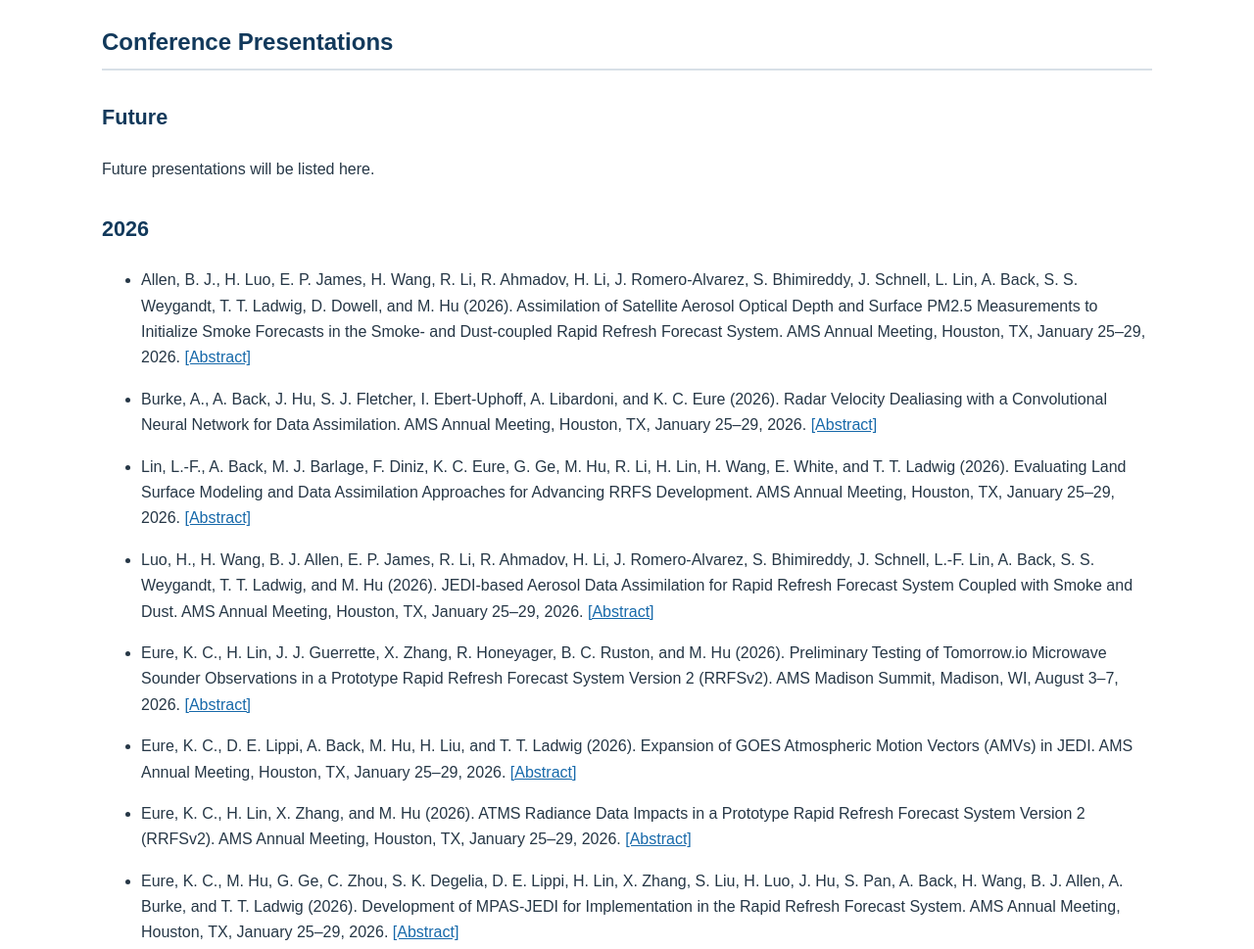
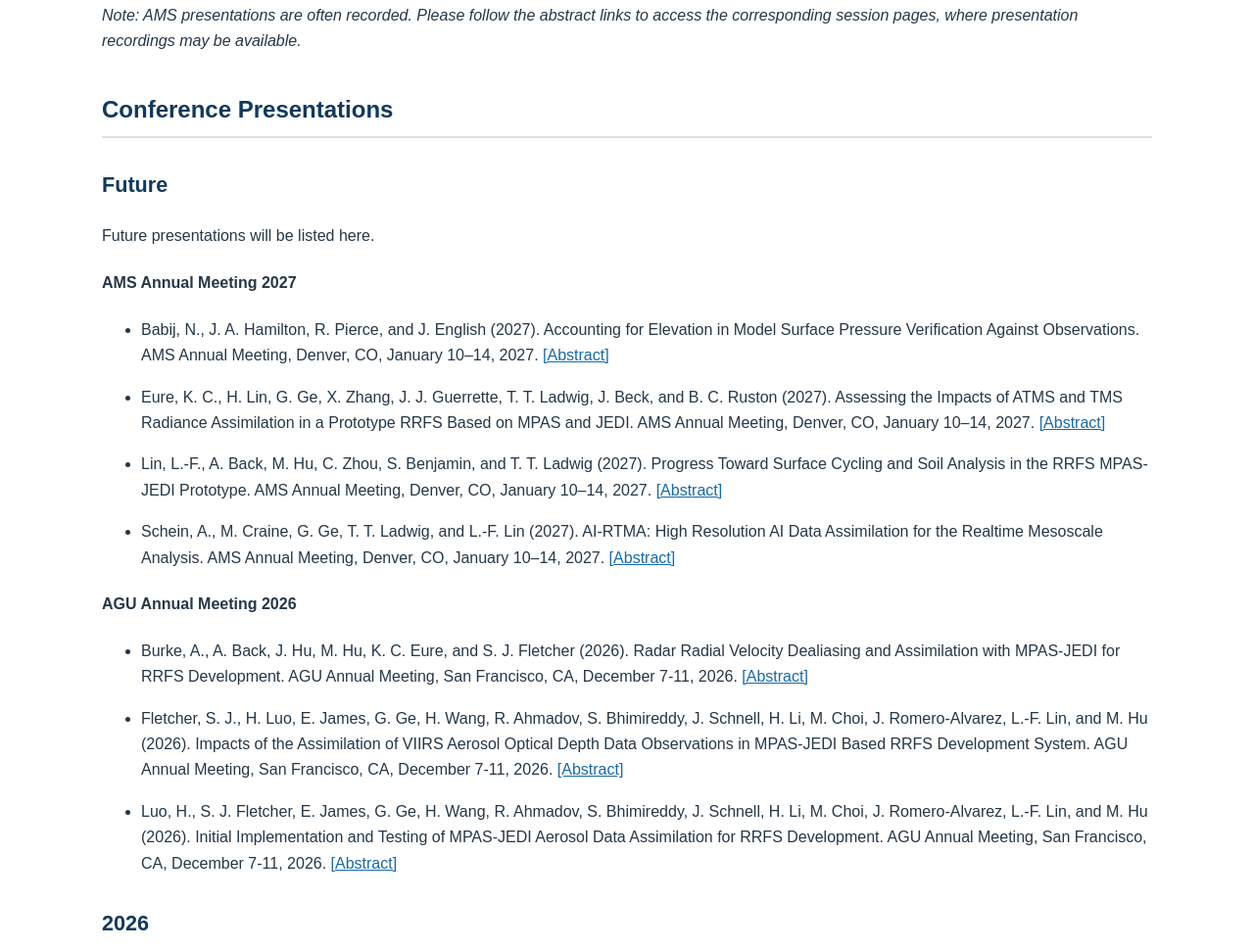
Before and after one commit to cira-boulder/da, a plain HTML site: page publications.html in a window 1280 px wide. Shown: the part 412-1381 px from the top of the page at 98% size. Drawn offline with Linux system fonts and the light colour scheme.

Commit message:
Update conference presentations for AGU 2026 and AMS 2027

```diff
--- a/publications.html
+++ b/publications.html
@@ -5,11 +5,37 @@
 
 <p><em>Note: Only presentations/publications with a lead author supported by CIRA-Boulder Data Assimilation projects are listed.</em></p>
 
+<p><em>Note: AMS presentations are often recorded. Please follow the abstract links to access the corresponding session pages, where presentation recordings may be available.</em></p>
+
 <h2 id="conference" class="section-title">Conference Presentations</h2>
 
 
 <!-- Conference Presentations: Future -->
 <h3 class="year">Future</h3><p>Future presentations will be listed here.</p>
+
+<h4>AMS Annual Meeting 2027</h4>
+<ul class="pubs">
+
+<li>Babij, N., J. A. Hamilton, R. Pierce, and J. English (2027). Accounting for Elevation in Model Surface Pressure Verification Against Observations. AMS Annual Meeting, Denver, CO, January 10–14, 2027. <a href="https://ams.confex.com/ams/107ANNUAL/meetingapp.cgi/Paper/494008">[Abstract]</a></li>
+
+<li>Eure, K. C., H. Lin, G. Ge, X. Zhang, J. J. Guerrette, T. T. Ladwig, J. Beck, and B. C. Ruston (2027). Assessing the Impacts of ATMS and TMS Radiance Assimilation in a Prototype RRFS Based on MPAS and JEDI. AMS Annual Meeting, Denver, CO, January 10–14, 2027. <a href="https://ams.confex.com/ams/107ANNUAL/meetingapp.cgi/Paper/496392">[Abstract]</a></li>
+
+<li>Lin, L.-F., A. Back, M. Hu, C. Zhou, S. Benjamin, and T. T. Ladwig (2027). Progress Toward Surface Cycling and Soil Analysis in the RRFS MPAS-JEDI Prototype. AMS Annual Meeting, Denver, CO, January 10–14, 2027. <a href="https://ams.confex.com/ams/107ANNUAL/meetingapp.cgi/Paper/489380">[Abstract]</a></li>
+
+<li>Schein, A., M. Craine, G. Ge, T. T. Ladwig, and L.-F. Lin (2027). AI-RTMA: High Resolution AI Data Assimilation for the Realtime Mesoscale Analysis. AMS Annual Meeting, Denver, CO, January 10–14, 2027. <a href="https://ams.confex.com/ams/107ANNUAL/meetingapp.cgi/Paper/488393">[Abstract]</a></li>
+</ul>
+
+
+<h4>AGU Annual Meeting 2026</h4>
+<ul class="pubs">
+<li>Burke, A., A. Back, J. Hu, M. Hu, K. C. Eure, and S. J. Fletcher (2026). Radar Radial Velocity Dealiasing and Assimilation with MPAS-JEDI for RRFS Development. AGU Annual Meeting, San Francisco, CA, December 7-11, 2026. <a href="https://studio.m-anage.com/agu/agu26/meetingapp.cgi/Paper/2093086">[Abstract]</a></li>
+
+<li>Fletcher, S. J., H. Luo, E. James, G. Ge, H. Wang, R. Ahmadov, S. Bhimireddy, J. Schnell, H. Li, M. Choi, J. Romero-Alvarez, L.-F. Lin, and M. Hu (2026). Impacts of the Assimilation of VIIRS Aerosol Optical Depth Data Observations in MPAS-JEDI Based RRFS Development System. AGU Annual Meeting, San Francisco, CA, December 7-11, 2026. <a href="https://studio.m-anage.com/agu/agu26/meetingapp.cgi/Paper/2082016">[Abstract]</a></li>
+
+<li>Luo, H., S. J. Fletcher, E. James, G. Ge, H. Wang, R. Ahmadov, S. Bhimireddy, J. Schnell, H. Li, M. Choi, J. Romero-Alvarez, L.-F. Lin, and M. Hu (2026). Initial Implementation and Testing of MPAS-JEDI Aerosol Data Assimilation for RRFS Development. AGU Annual Meeting, San Francisco, CA, December 7-11, 2026. <a href="https://studio.m-anage.com/agu/agu26/meetingapp.cgi/Paper/2077227">[Abstract]</a></li>
+
+</ul>
+
 
 <!-- Conference Presentations: 2026 -->
 <h3 class="year">2026</h3>
@@ -17,14 +43,22 @@
 <ul class="pubs">
 
 <li>Allen, B. J., H. Luo, E. P. James, H. Wang, R. Li, R. Ahmadov, H. Li, J. Romero-Alvarez, S. Bhimireddy, J. Schnell, L. Lin, A. Back, S. S. Weygandt, T. T. Ladwig, D. Dowell, and M. Hu (2026). Assimilation of Satellite Aerosol Optical Depth and Surface PM2.5 Measurements to Initialize Smoke Forecasts in the Smoke- and Dust-coupled Rapid Refresh Forecast System. AMS Annual Meeting, Houston, TX, January 25–29, 2026. <a href="https://ams.confex.com/ams/106ANNUAL/meetingapp.cgi/Paper/478094">[Abstract]</a></li>
+
 <li>Burke, A., A. Back, J. Hu, S. J. Fletcher, I. Ebert-Uphoff, A. Libardoni, and K. C. Eure (2026). Radar Velocity Dealiasing with a Convolutional Neural Network for Data Assimilation. AMS Annual Meeting, Houston, TX, January 25–29, 2026. <a href="https://ams.confex.com/ams/106ANNUAL/meetingapp.cgi/Paper/476490">[Abstract]</a></li>
+
 <li>Lin, L.-F., A. Back, M. J. Barlage, F. Diniz, K. C. Eure, G. Ge, M. Hu, R. Li, H. Lin, H. Wang, E. White, and T. T. Ladwig (2026). Evaluating Land Surface Modeling and Data Assimilation Approaches for Advancing RRFS Development. AMS Annual Meeting, Houston, TX, January 25–29, 2026. <a href="https://ams.confex.com/ams/106ANNUAL/meetingapp.cgi/Paper/467287">[Abstract]</a></li>
+
 <li>Luo, H., H. Wang, B. J. Allen, E. P. James, R. Li, R. Ahmadov, H. Li, J. Romero-Alvarez, S. Bhimireddy, J. Schnell, L.-F. Lin, A. Back, S. S. Weygandt, T. T. Ladwig, and M. Hu (2026). JEDI-based Aerosol Data Assimilation for Rapid Refresh Forecast System Coupled with Smoke and Dust. AMS Annual Meeting, Houston, TX, January 25–29, 2026. <a href="https://ams.confex.com/ams/106ANNUAL/meetingapp.cgi/Paper/472554">[Abstract]</a></li>
+
 <li>Eure, K. C., H. Lin, J. J. Guerrette, X. Zhang, R. Honeyager, B. C. Ruston, and M. Hu (2026). Preliminary Testing of Tomorrow.io Microwave Sounder Observations in a Prototype Rapid Refresh Forecast System Version 2 (RRFSv2). AMS Madison Summit, Madison, WI, August 3–7, 2026. <a href="https://ams.confex.com/ams/2026Summit/meetingapp.cgi/Paper/483978">[Abstract]</a></li>
 <li>Eure, K. C., D. E. Lippi, A. Back, M. Hu, H. Liu, and T. T. Ladwig (2026). Expansion of GOES Atmospheric Motion Vectors (AMVs) in JEDI. AMS Annual Meeting, Houston, TX, January 25–29, 2026. <a href="https://ams.confex.com/ams/106ANNUAL/meetingapp.cgi/Paper/471886">[Abstract]</a></li>
+
 <li>Eure, K. C., H. Lin, X. Zhang, and M. Hu (2026). ATMS Radiance Data Impacts in a Prototype Rapid Refresh Forecast System Version 2 (RRFSv2). AMS Annual Meeting, Houston, TX, January 25–29, 2026. <a href="https://ams.confex.com/ams/106ANNUAL/meetingapp.cgi/Paper/471870">[Abstract]</a></li>
+
 <li>Eure, K. C., M. Hu, G. Ge, C. Zhou, S. K. Degelia, D. E. Lippi, H. Lin, X. Zhang, S. Liu, H. Luo, J. Hu, S. Pan, A. Back, H. Wang, B. J. Allen, A. Burke, and T. T. Ladwig (2026). Development of MPAS-JEDI for Implementation in the Rapid Refresh Forecast System. AMS Annual Meeting, Houston, TX, January 25–29, 2026. <a href="https://ams.confex.com/ams/106ANNUAL/meetingapp.cgi/Paper/477698">[Abstract]</a></li>
+
 <li>Schumacher, P. N., E. P. James, and A. Back (2026). Examination of HRRR Forecast Performance During Extreme Precipitation Events. AMS Annual Meeting, Houston, TX, January 25–29, 2026. <a href="https://ams.confex.com/ams/106ANNUAL/meetingapp.cgi/Paper/471788">[Abstract]</a></li>
+
 <li>Schein, A., L.-F. Lin, G. Ge, S. J. Fletcher, I. Ebert-Uphoff, A. G. Libardoni, T. T. Ladwig, A. M. Gibbs, and I. McGinnis (2026). Spatially Downscaling Operational Weather Data Using a Custom UNet-Based Convolutional Neural Network. AMS Annual Meeting, Houston, TX, January 25–29, 2026. <a href="https://ams.confex.com/ams/106ANNUAL/meetingapp.cgi/Paper/467372">[Abstract]</a></li>
 
 </ul>
@@ -34,8 +68,18 @@
 <ul class="pubs">
 
 <li>Lin, L.-F., F. Diniz, H. Lin, G. Ge, A. Back, H. Wang, and S. S. Weygandt (2025). Preliminary Results Assessing Observation Impact Within RRFS Using an Observation-Space Metric. AMS Annual Meeting, New Orleans, LA, January 12–16, 2025. <a href="https://ams.confex.com/ams/105ANNUAL/meetingapp.cgi/Paper/448457">[Abstract]</a></li>
+
 <li>Luo, H., H. Wang, R. Ahmadov, B. Allen, R. Li, A. Back, H. Li, J. Romero-Alvarez, S. Bhimireddy, J. Schnell, E. P. James, L.-F. Lin, S. S. Weygandt, and M. Hu (2025). Assimilation of Surface PM2.5 Observations in Rapid Refresh Forecast System-Smoke/Dust. AMS Annual Meeting, New Orleans, LA, January 12–16, 2025. <a href="https://ams.confex.com/ams/105ANNUAL/meetingapp.cgi/Paper/451548">[Abstract]</a></li>
+
 <li>Allen, B., H. Wang, A. Back, R. Li, H. Luo, R. Ahmadov, H. Li, J. Romero-Alvarez, S. Bhimireddy, J. Schnell, E. P. James, L.-F. Lin, M. Hu, S. S. Weygandt, and J. Barre (2025). Development of JEDI-Based Satellite Aerosol Optical Depth Assimilation for the RRFS Smoke and Dust Model. AMS Annual Meeting, New Orleans, LA, January 12–16, 2025. <a href="https://ams.confex.com/ams/105ANNUAL/meetingapp.cgi/Paper/457332">[Abstract]</a></li>
+
+</ul>
+
+<!-- Conference Presentations: 2024 -->
+<h3 class="year">2024</h3>
+<ul class="pubs">
+
+<li>Lin, L.-F., H. Lin, C. Zhou, H. Wang, A. Back, and S. S. Weygandt (2024). Exploring the Satellite Radiance Impact via Ensemble Forecast Sensitivity to Observation Impact (EFSOI) Within RRFS. AMS Annual Meeting, Baltimore, MD, January 28 – February 1, 2024. <a href="https://ams.confex.com/ams/104ANNUAL/meetingapp.cgi/Paper/430893">[Abstract]</a></li>
 
 </ul>
 
@@ -44,8 +88,17 @@
 <!-- Seminars and Others: 2026 -->
 <h3 class="year">2026</h3>
 <ul class="pubs">
+
 <li>Lin, L.-F. (2026). Advancing Data Assimilation for the Rapid Refresh Forecast System. Seminar, Department of Civil and Environmental Engineering, Colorado State University, March 2026. <a href="https://www.engr.colostate.edu/projects/wees/">[Link]</a> <a href="https://www.youtube.com/watch?v=j71F_BadJu0">[Recording]</a></li>
 
 </ul>
 
+<!-- Seminars and Others: 2023 -->
+<h3 class="year">2023</h3>
+<ul class="pubs">
+
+<li>Lin, L.-F. (2023). Preliminary Investigation of Ensemble Forecast Sensitivity to Observation Impact with GFS and RRFS. Seminar, CIRA, Colorado State University, May 2023. <a href="https://www.cira.colostate.edu/seminars/preliminary-investigation-of-ensemble-forecast-sensitivity-to-observation-impact-with-gfs-and-rrfs/">[Link]</a></li>
+
+</ul>
+
 <h2 class="section-title" id="journal">Journal Articles</h2><p>Journal articles will be added here.</p></main><footer><div>CIRA-Boulder Data Assimilation · Research information site</div></footer></body></html>
```
